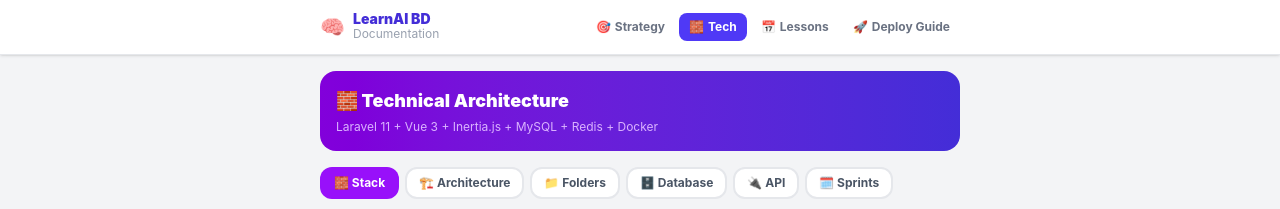
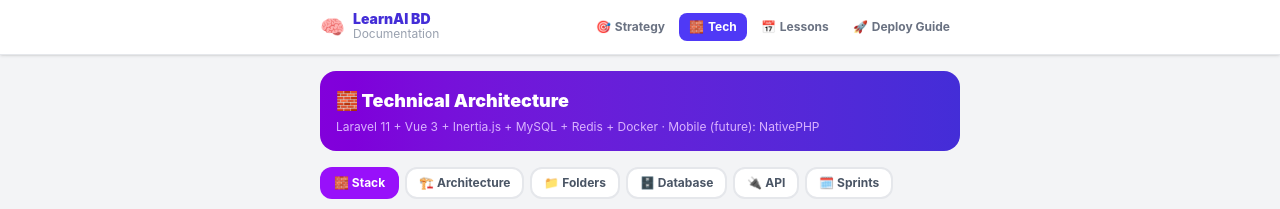
Before and after one commit to rajurayhan/learnai-docs, a React (Vite) app: page / in a window 1280 px wide. Both pictures are taken after a click on the button "🧱 Tech". Shown: the top 209 px of the page. Built offline with nearby package versions, Linux system fonts and the light colour scheme.

Commit message:
Updated tech stacjs

```diff
--- a/src/pages/Tech.jsx
+++ b/src/pages/Tech.jsx
@@ -16,7 +16,7 @@ export default function Tech() {
     <div className="space-y-4">
       <div className="bg-gradient-to-r from-purple-700 to-indigo-700 rounded-2xl p-4 text-white">
         <h2 className="text-lg font-black">🧱 Technical Architecture</h2>
-        <p className="text-purple-300 text-xs mt-1">Laravel 11 + Vue 3 + Inertia.js + MySQL + Redis + Docker</p>
+        <p className="text-purple-300 text-xs mt-1">Laravel 11 + Vue 3 + Inertia.js + MySQL + Redis + Docker · Mobile (future): NativePHP</p>
       </div>
       <div className="flex gap-1.5 flex-wrap">
         {tabs.map((t) => (
@@ -38,8 +38,9 @@ export default function Tech() {
             { layer: "Database", color: "green", icon: "🗄️", items: [{ n: "MySQL 8", r: "Primary DB", w: "Relational data, transactions" }, { n: "Redis", r: "Cache+Queue", w: "AI cache, sessions, jobs" }, { n: "Scout", r: "Search", w: "Course/user search" }] },
             { layer: "DevOps", color: "sky", icon: "🐳", items: [{ n: "Docker", r: "Containers", w: "Consistent dev & deploy environment" }, { n: "Docker Compose", r: "Orchestration", w: "Multi-service local setup, single command" }] },
             { layer: "External", color: "amber", icon: "🤖", items: [{ n: "Claude API", r: "AI Engine", w: "Course plan, review, analysis" }, { n: "SSLCommerz", r: "BD Payment", w: "bKash, Nagad, Card" }, { n: "Mailgun", r: "Email", w: "Transactional emails" }] },
+            { layer: "Mobile (future)", color: "teal", icon: "📱", items: [{ n: "NativePHP", r: "Native apps", w: "iOS & Android with PHP/Laravel — same stack, no rewrite. nativephp.com" }] },
           ].map((layer, i) => {
-            const cls = { indigo: { border: "border-indigo-200", bg: "bg-indigo-50", header: "bg-indigo-600", badge: "bg-indigo-100 text-indigo-800" }, purple: { border: "border-purple-200", bg: "bg-purple-50", header: "bg-purple-600", badge: "bg-purple-100 text-purple-800" }, green: { border: "border-green-200", bg: "bg-green-50", header: "bg-green-600", badge: "bg-green-100 text-green-800" }, sky: { border: "border-sky-200", bg: "bg-sky-50", header: "bg-sky-600", badge: "bg-sky-100 text-sky-800" }, amber: { border: "border-amber-200", bg: "bg-amber-50", header: "bg-amber-500", badge: "bg-amber-100 text-amber-800" } };
+            const cls = { indigo: { border: "border-indigo-200", bg: "bg-indigo-50", header: "bg-indigo-600", badge: "bg-indigo-100 text-indigo-800" }, purple: { border: "border-purple-200", bg: "bg-purple-50", header: "bg-purple-600", badge: "bg-purple-100 text-purple-800" }, green: { border: "border-green-200", bg: "bg-green-50", header: "bg-green-600", badge: "bg-green-100 text-green-800" }, sky: { border: "border-sky-200", bg: "bg-sky-50", header: "bg-sky-600", badge: "bg-sky-100 text-sky-800" }, amber: { border: "border-amber-200", bg: "bg-amber-50", header: "bg-amber-500", badge: "bg-amber-100 text-amber-800" }, teal: { border: "border-teal-200", bg: "bg-teal-50", header: "bg-teal-600", badge: "bg-teal-100 text-teal-800" } };
             const cl = cls[layer.color];
             return (
               <div key={i} className={`rounded-2xl border-2 ${cl.border} overflow-hidden`}>
```
